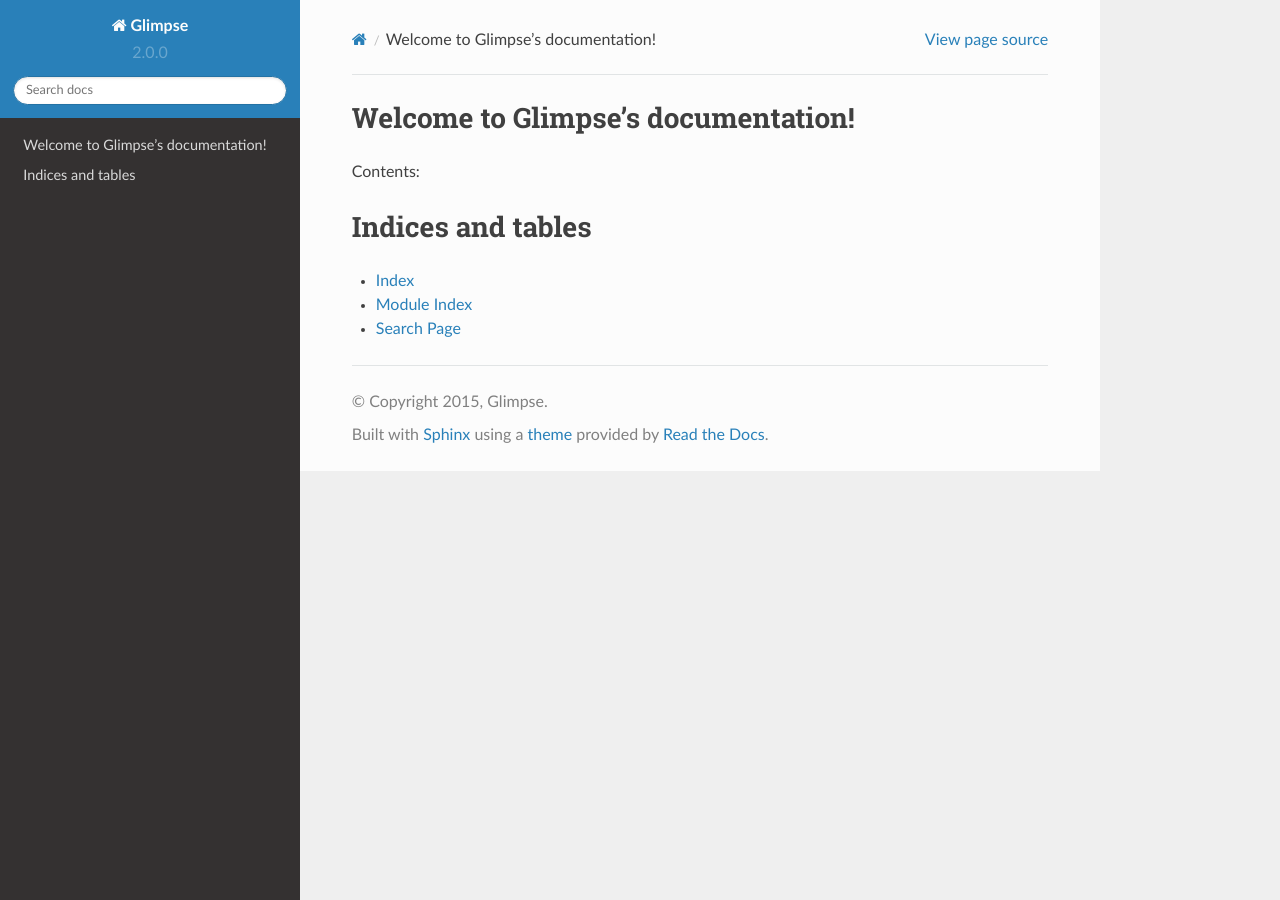
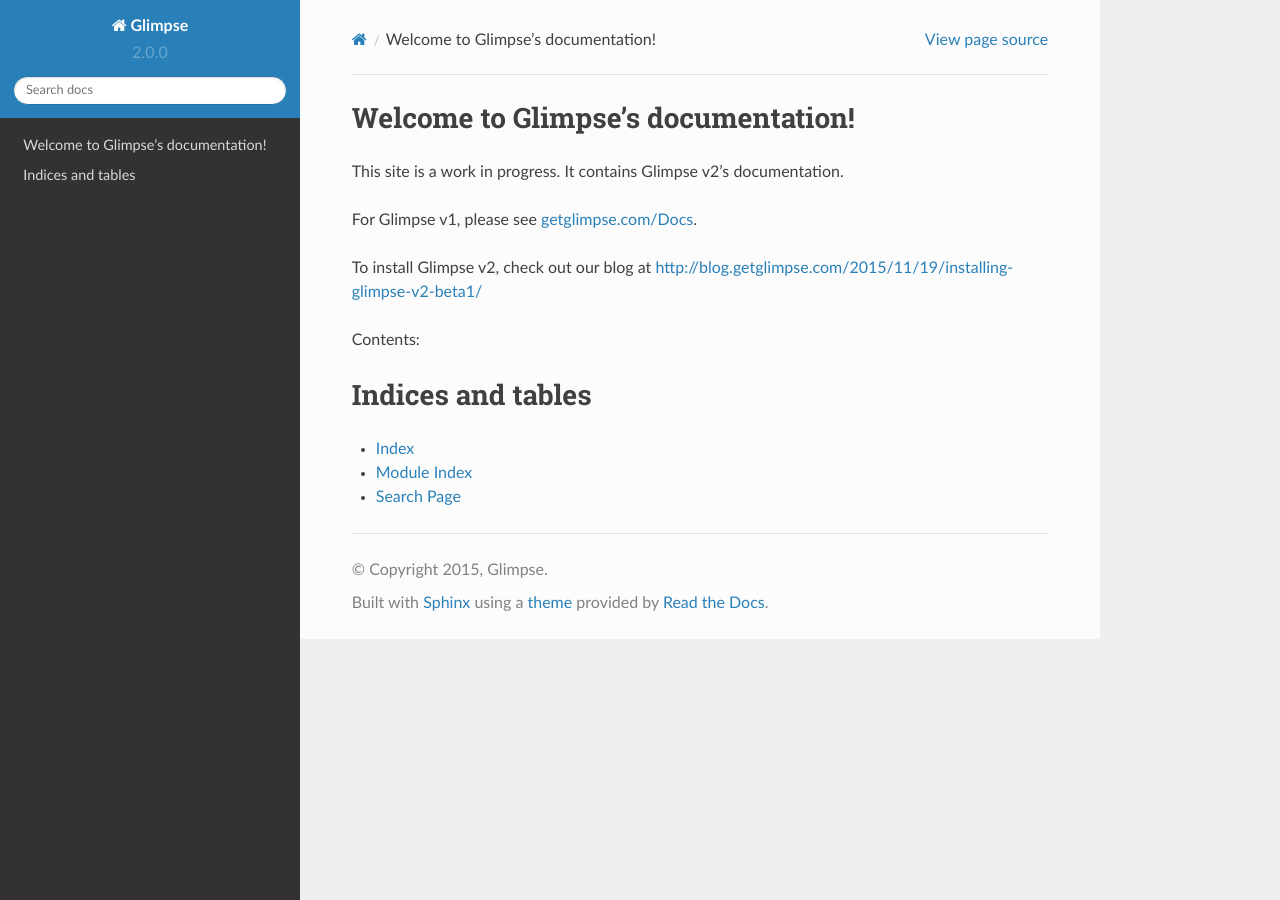
Before and after one commit to Glimpse/Docs, a Sphinx documentation site: the page built from source/index.rst, in a window 1280 px wide. Built offline with Sphinx 7.4.7 and the Read the Docs theme 2.0.0, drawn with Linux system fonts in a browser that asks for light colours.

Commit message:
Add the tiniest amount of content

```diff
--- a/source/index.rst
+++ b/source/index.rst
@@ -5,6 +5,14 @@
 
 Welcome to Glimpse's documentation!
 ===================================
+
+This site is a work in progress. It contains Glimpse v2's documentation.
+
+For Glimpse v1, please see `getglimpse.com/Docs <http://getglimpse.com/Docs/>`_.
+
+To install Glimpse v2, check out our blog at http://blog.getglimpse.com/2015/11/19/installing-glimpse-v2-beta1/
+
+
 
 Contents:
 
```
